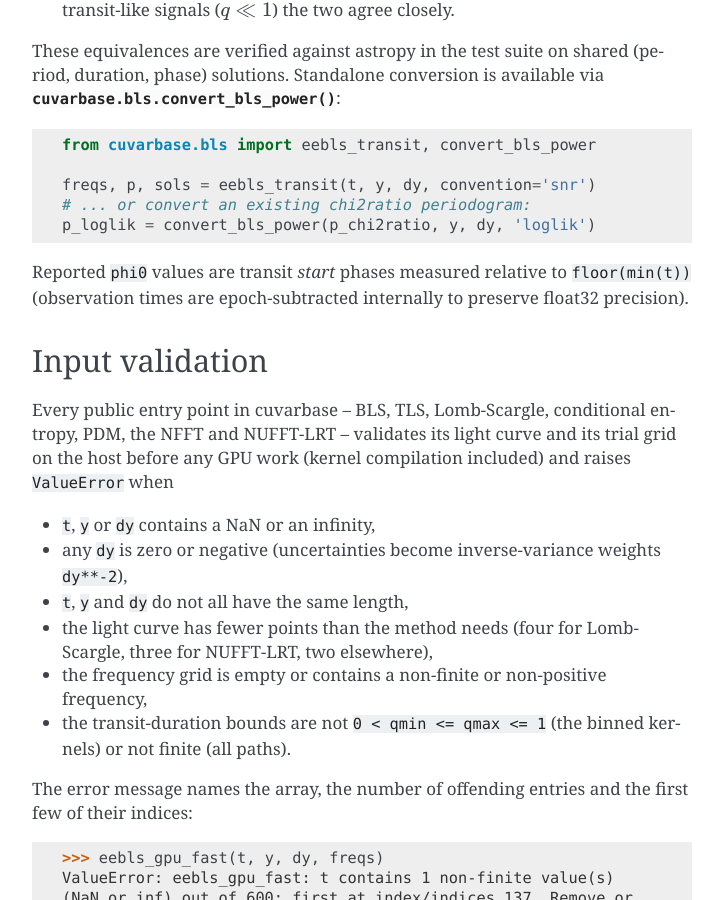
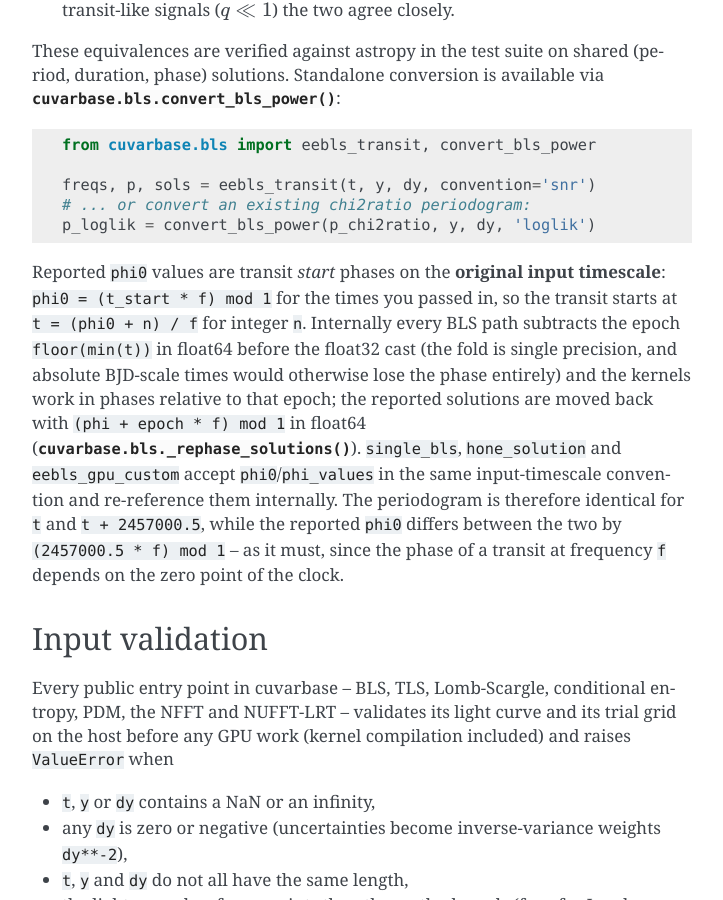
Before and after one commit to johnh2o2/cuvarbase, a Sphinx documentation site: the page built from docs/source/bls.rst, in a window 1280 px wide and 900 px high, scrolled down 6476 px. Shown: the whole window, without its empty margins (388-1111 px from the left). Built offline with Sphinx 7.4.7, drawn with Linux system fonts in a browser that asks for light colours.

Commit message:
docs: phi0 is reported on the original input timescale (bls.rst)
The BLS guide said phi0 is measured relative to floor(min(t)); the code
(_rephase_solutions, single_bls, eebls_gpu_custom) and the CHANGELOG
report it as (t * f) mod 1 on the input times, with the epoch used only
internally. Rewrite the paragraph to say exactly that.

Co-Authored-By: Claude Opus 5 <noreply@anthropic.com>
Claude-Session: https://claude.ai/code/session_01NxdN3KdoNGAwUBvnx5wnUM

```diff
--- a/docs/source/bls.rst
+++ b/docs/source/bls.rst
@@ -275,9 +275,21 @@ available via :func:`cuvarbase.bls.convert_bls_power`:
     # ... or convert an existing chi2ratio periodogram:
     p_loglik = convert_bls_power(p_chi2ratio, y, dy, 'loglik')
 
-Reported ``phi0`` values are transit *start* phases measured relative
-to ``floor(min(t))`` (observation times are epoch-subtracted internally to
-preserve float32 precision).
+Reported ``phi0`` values are transit *start* phases on the **original
+input timescale**: ``phi0 = (t_start * f) mod 1`` for the times you
+passed in, so the transit starts at ``t = (phi0 + n) / f`` for integer
+``n``. Internally every BLS path subtracts the epoch ``floor(min(t))``
+in float64 before the float32 cast (the fold is single precision, and
+absolute BJD-scale times would otherwise lose the phase entirely) and
+the kernels work in phases relative to that epoch; the reported
+solutions are moved back with ``(phi + epoch * f) mod 1`` in float64
+(:func:`cuvarbase.bls._rephase_solutions`). ``single_bls``,
+``hone_solution`` and ``eebls_gpu_custom`` accept ``phi0``/``phi_values``
+in the same input-timescale convention and re-reference them
+internally. The periodogram is therefore identical for ``t`` and
+``t + 2457000.5``, while the reported ``phi0`` differs between the two
+by ``(2457000.5 * f) mod 1`` -- as it must, since the phase of a
+transit at frequency ``f`` depends on the zero point of the clock.
 
 
 .. _input-validation:
```
